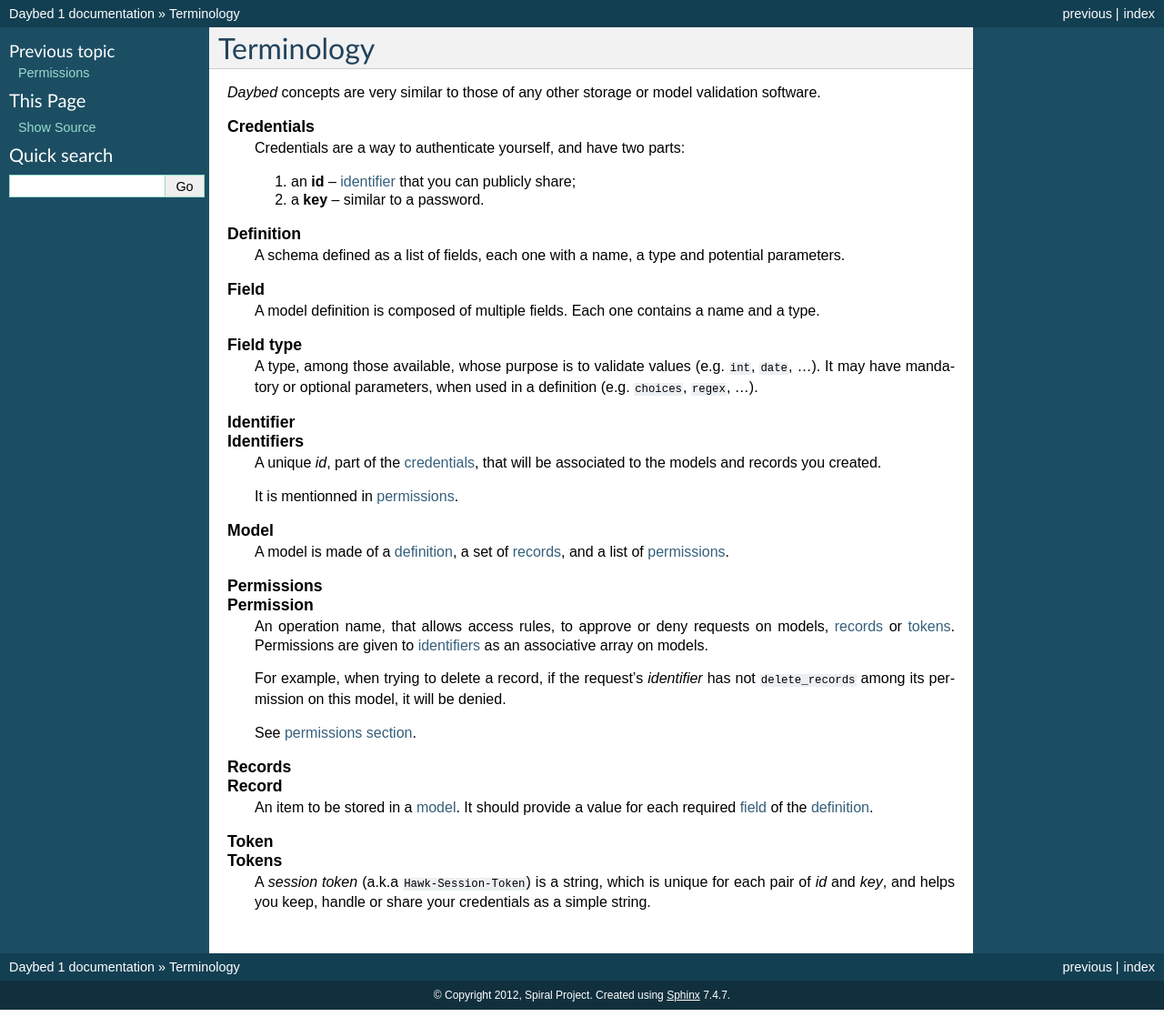
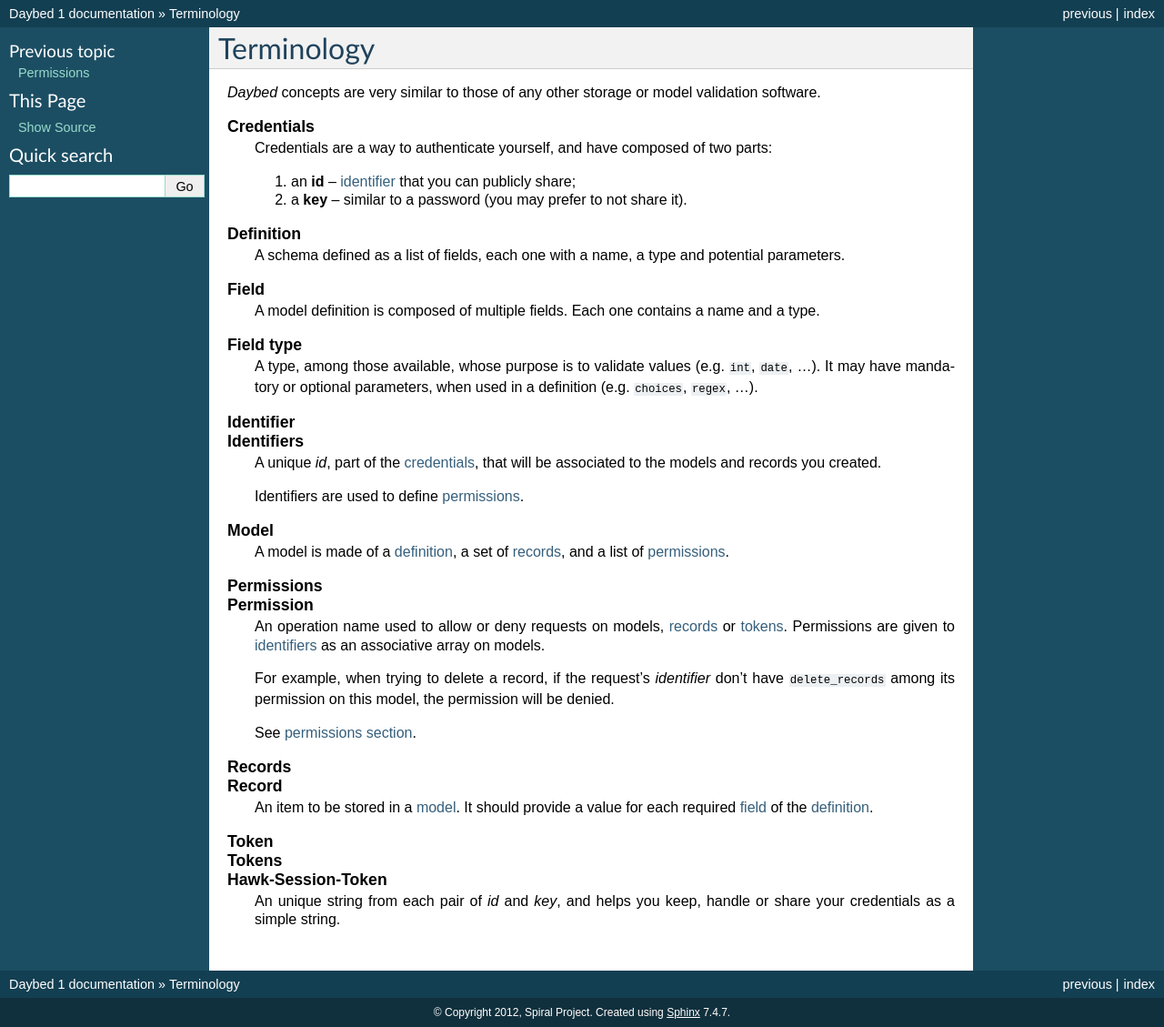
Before and after one commit to spiral-project/daybed, a Sphinx documentation site: the page built from docs/source/terminology.rst, in a window 1280 px wide. Shown: the whole page at 91% size. Built offline with Sphinx 7.4.7, drawn with Linux system fonts in a browser that asks for light colours.

Commit message:
Update the terminology file

```diff
--- a/docs/source/terminology.rst
+++ b/docs/source/terminology.rst
@@ -3,7 +3,6 @@ Terminology
 
 *Daybed* concepts are very similar to those of any other storage or model validation
 software.
-
 
 .. glossary::
     :sorted:
@@ -33,32 +32,33 @@ software.
 
     Permissions
     Permission
-        An operation name, that allows access rules, to approve or deny requests on
-        :term:`models`, :term:`records` or :term:`tokens`.
+        An operation name used to allow or deny requests on :term:`models`,
+        :term:`records` or :term:`tokens`.
         Permissions are given to :term:`identifiers` as an associative array on
         models.
 
-        For example, when trying to delete a record, if the request's *identifier* has not
-        ``delete_records`` among its permission on this model, it will be
-        denied.
+        For example, when trying to delete a record, if the request's
+        *identifier* don't have ``delete_records`` among its permission on
+        this model, the permission will be denied.
 
         See :ref:`permissions section <permissions-section>`.
 
     Credentials
-        Credentials are a way to authenticate yourself, and have two parts:
+        Credentials are a way to authenticate yourself, and have composed of
+        two parts:
 
         1. an **id** -- :term:`identifier` that you can publicly share;
-        2. a **key** -- similar to a password.
+        2. a **key** -- similar to a password (you may prefer to not share it).
 
     Identifier
     Identifiers
         A unique *id*, part of the :term:`credentials`, that will be associated
         to the models and records you created.
 
-        It is mentionned in :term:`permissions`.
+        Identifiers are used to define :term:`permissions`.
 
     Token
     Tokens
-        A *session token* (a.k.a ``Hawk-Session-Token``) is a string, which is unique for
-        each pair of *id* and *key*, and helps you keep, handle or share your credentials
-        as a simple string.
+    Hawk-Session-Token
+        An unique string from each pair of *id* and *key*, and helps you keep,
+        handle or share your credentials as a simple string.
```
